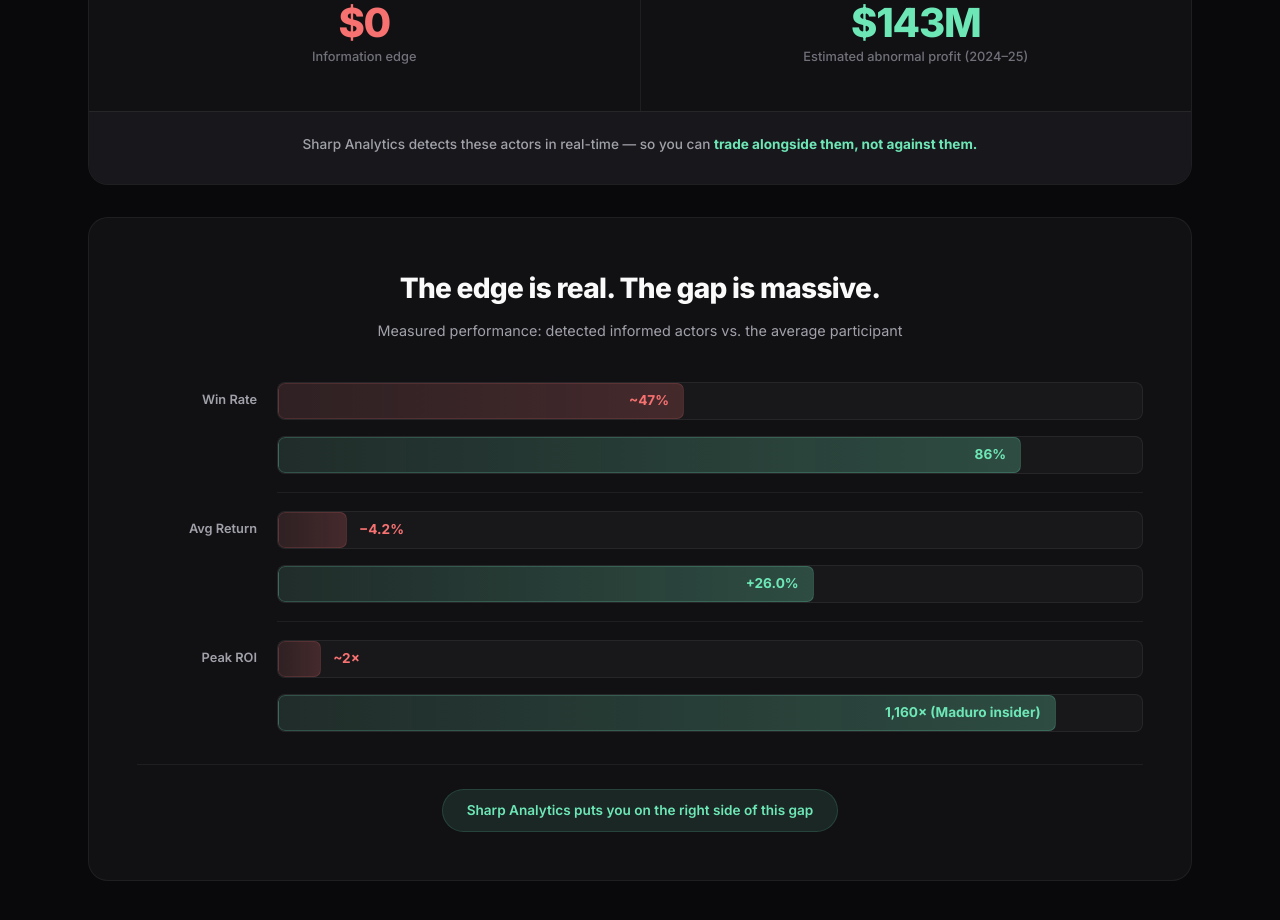
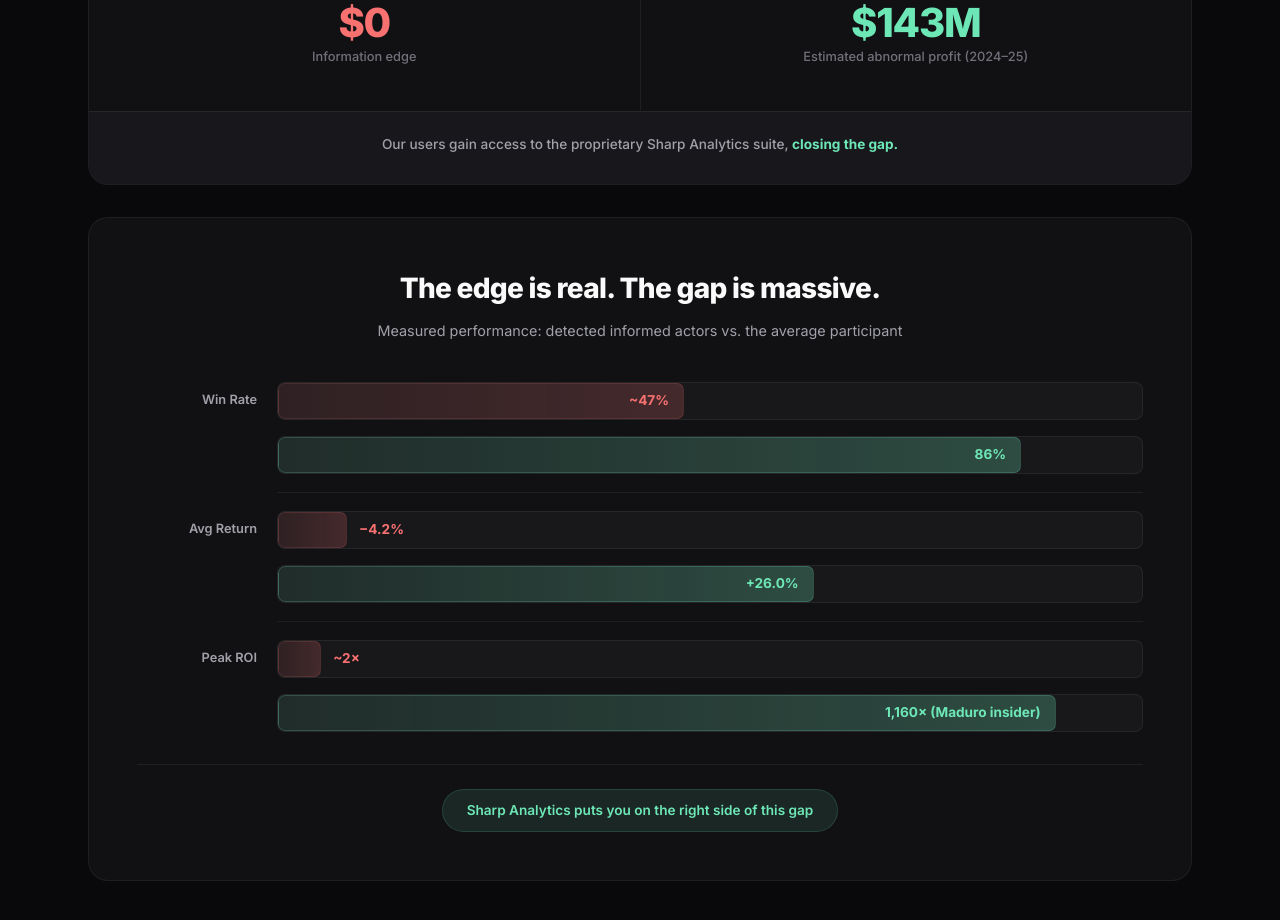
Before and after one commit to 5y7b94njyt-afk/sharp-analytics-site, a plain HTML site: page index.html in a window 1280 px wide. Shown: the part 2146-3066 px from the top of the page. Drawn offline with Linux system fonts and the light colour scheme.

Commit message:
Update split card bottom copy

```diff
--- a/index.html
+++ b/index.html
@@ -1451,7 +1451,7 @@
           </div>
         </div>
         <div class="split-bottom">
-          <p class="split-bottom-text">Sharp Analytics detects these actors in real-time — so you can <strong>trade alongside them, not against them.</strong></p>
+          <p class="split-bottom-text">Our users gain access to the proprietary Sharp Analytics suite, <strong>closing the gap.</strong></p>
         </div>
       </div>
 
```
